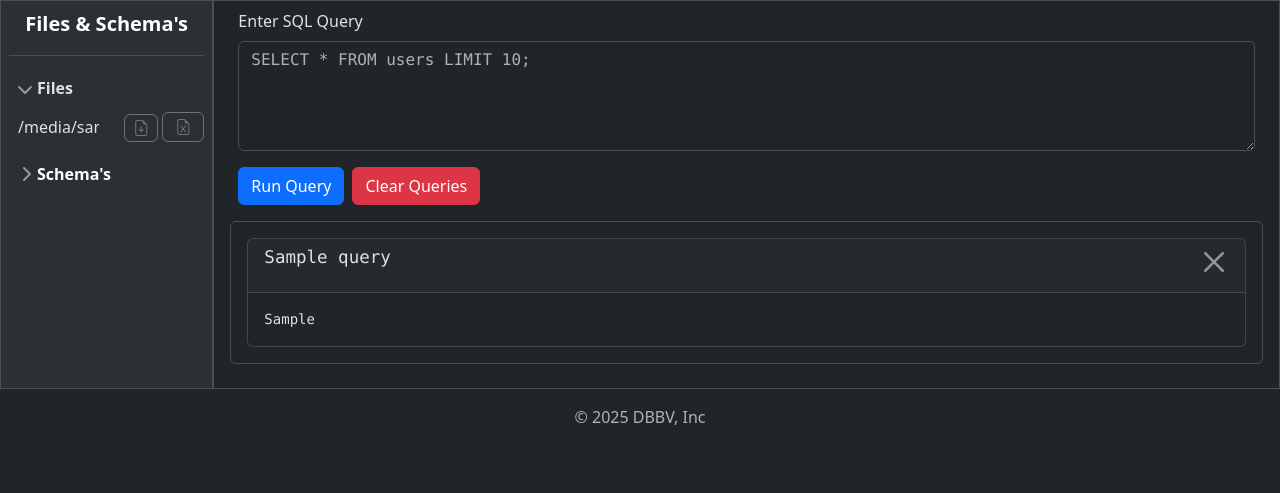
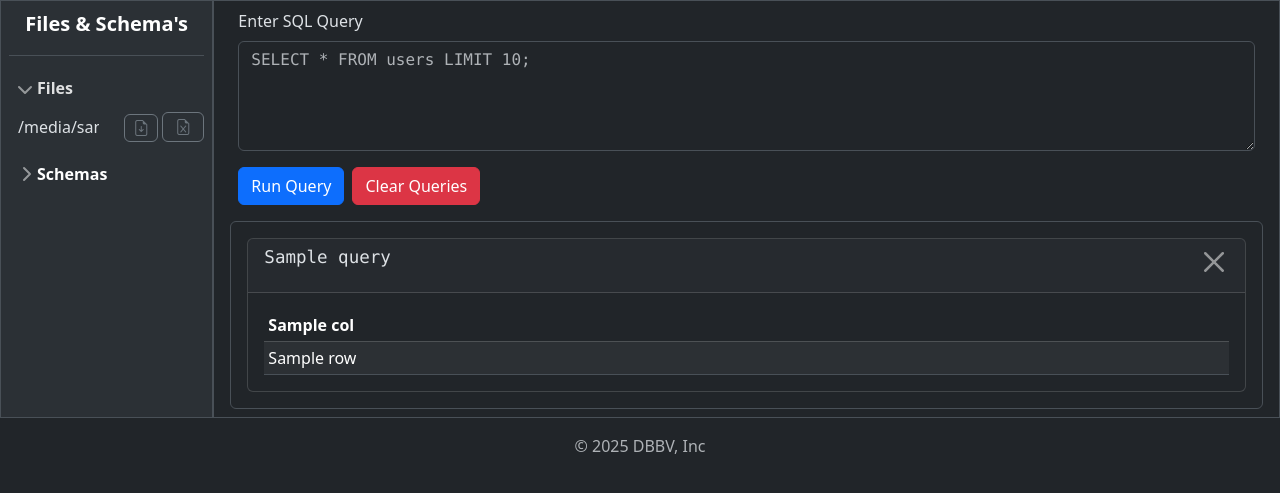
Before and after one commit to emaged/finalProject, a Flask app: template dbbv/templates/index.html in a window 1280 px wide. Shown: the part 66-559 px from the top of the page. Run offline with Flask 3, Linux system fonts and the light colour scheme; the visitor is signed in with stand-in values (Sample User, id 1); the template is opened without the code that fills it: most values are stand-ins (such as "Sample title", 1, 10 or a date in 2020).

Commit message:
stuck on the main styling problem

```diff
--- a/dbbv/routes/auth.py
+++ b/dbbv/routes/auth.py
@@ -43,6 +43,8 @@
         session["user_folder"] = os.path.join(current_app.config["UPLOAD_FOLDER"], rows[0]["username"])
         os.makedirs(session["user_folder"], exist_ok=True)
         session["db_selected"] = None
+        session['paired_queries'] = []
+        session['schemas'] = []
         # Redirect user to home page
         if request.form.get("remember"):
             session.permanent = True
--- a/dbbv/static/js/queries.js
+++ b/dbbv/static/js/queries.js
@@ -1,7 +1,6 @@
 document.querySelectorAll('.btn-remove-query').forEach(btn => {
     btn.addEventListener('click', async () => {
         const removeIndex = btn.value;
-        console.log(removeIndex);
         const formData = new FormData();
         formData.append("remove", removeIndex)
 
@@ -15,6 +14,9 @@
         } else {
             alert("Failed to remove query on server.");
         }
+        const emptyList = await response.text()
+        if (emptyList === "1")
+           document.querySelector(".queryInput").innerHTML = "You deleted the last query"
     });
 
 
--- a/dbbv/templates/index.html
+++ b/dbbv/templates/index.html
@@ -10,12 +10,12 @@
   {% include "sidebar.html" %}
 {% endblock sidebar %}
 {% block main_classes %}
-  border col-md-9 ms-sm-auto col-lg-10 p-2 px-md-4 overflow-auto
+  border col-md-9 ms-sm-auto col-lg-10 p-2 px-md-4 d-flex flex-column
 {% endblock main_classes %}
 {% block main %}
   {% if files %}
-    <div class="col mb-3">
     <div class="row mb-3">
+      <!-- Top row: SQL query form -->
       <form method="post" action="{{ url_for('sqlite.index') }}">
         <div class="mb-3">
           <label for="sqlInput" class="form-label">Enter SQL Query</label>
@@ -23,7 +23,8 @@
                     id="sqlInput"
                     name="query"
                     rows="4"
-                      placeholder="SELECT * FROM users LIMIT 10;"></textarea>
+                    placeholder="SELECT * FROM users LIMIT 10;"
+                    required></textarea>
         </div>
         <div class="d-inline-flex gap-2 mb-3">
           <button type="submit" name="action" value="run" class="btn btn-primary">Run Query</button>
@@ -34,21 +35,35 @@
         </div>
       </form>
     </div>
-      <div class="row g-3 p-2 border rounded">
+    <!-- Bottom row: query results -->
+    <div class="row g-3 p-2 border rounded queryInput">
       {% if paired_queries %}
-          {% for query, query_result in paired_queries %}
+        {% for query, headers, query_result in paired_queries %}
           <div class="col mb-2 mt-2">
             <div class="card">
               <h5 class="card-header d-flex justify-content-between align-items-start">
-                  <pre><code>{{ query }}</code></pre>
+                <pre class=""><code>{{ query }}</code></pre>
                 <button type="button"
                         class="btn-close btn-remove-query"
                         value="{{ loop.index0 }}"
                         data-file-route="{{ url_for('sqlite.index') }}"
                         aria-label="Close"></button>
               </h5>
-                <div class="card-body overflow-auto" style="max-height: 750px;">
-                  <pre class="card-text">{{ query_result }}</pre>
+              <div class="card-body table-responsive">
+                <table class="table table-striped table bordered table-sm mb-0">
+                  <thead class="table-dark">
+                    <tr>
+                      {% for col in headers %}<th>{{ col }}</th>{% endfor %}
+                    </tr>
+                  </thead>
+                  <tbody>
+                    {% for row in query_result %}
+                      <tr>
+                        {% for col in row %}<td>{{ row[col] }}</td>{% endfor %}
+                      </tr>
+                    {% endfor %}
+                  </tbody>
+                </table>
               </div>
             </div>
           </div>
@@ -56,7 +71,6 @@
       {% else %}
         <div class="col mb-2 mt-2">Run a query to see the result here!</div>
       {% endif %}
-      </div>
     </div>
   {% else %}
     <div class="col">
--- a/dbbv/templates/sidebar.html
+++ b/dbbv/templates/sidebar.html
@@ -45,25 +45,15 @@
             <button class="btn btn-toggle d-inline-flex align-items-center rounded border-0 "
                     data-bs-toggle="collapse"
                     data-bs-target="#dashboard-collapse"
-                    aria-expanded="false">Schema's</button>
+                    aria-expanded="false">Schemas</button>
             <div class="collapse" id="dashboard-collapse">
-                <ul class="btn-toggle-nav list-unstyled fw-normal pb-1 small">
-                    <li>
-                        <a href="#"
-                           class="link-body-emphasis d-inline-flex text-decoration-none rounded">Overview</a>
-                    </li>
-                    <li>
-                        <a href="#"
-                           class="link-body-emphasis d-inline-flex text-decoration-none rounded">Weekly</a>
-                    </li>
-                    <li>
-                        <a href="#"
-                           class="link-body-emphasis d-inline-flex text-decoration-none rounded">Monthly</a>
-                    </li>
-                    <li>
-                        <a href="#"
-                           class="link-body-emphasis d-inline-flex text-decoration-none rounded">Annually</a>
-                    </li>
+                <ul class="btn-toggle-nav list-unstyled fw-normal pb-1 small overflow-auto">
+                    {% for schema in schemas %}
+                        <li>
+                            <a href="#"
+                               class="link-body-emphasis d-inline-flex text-decoration-none rounded">{{ schema }}</a>
+                        </li>
+                    {% endfor %}
                 </ul>
             </div>
         </li>
```
Also changed, not shown: dbbv/routes/files.py (+3 -5 lines), dbbv/routes/sqlite.py (+52 -26 lines), 1 other file. Lines whose indentation alone changed are shown as unchanged.
